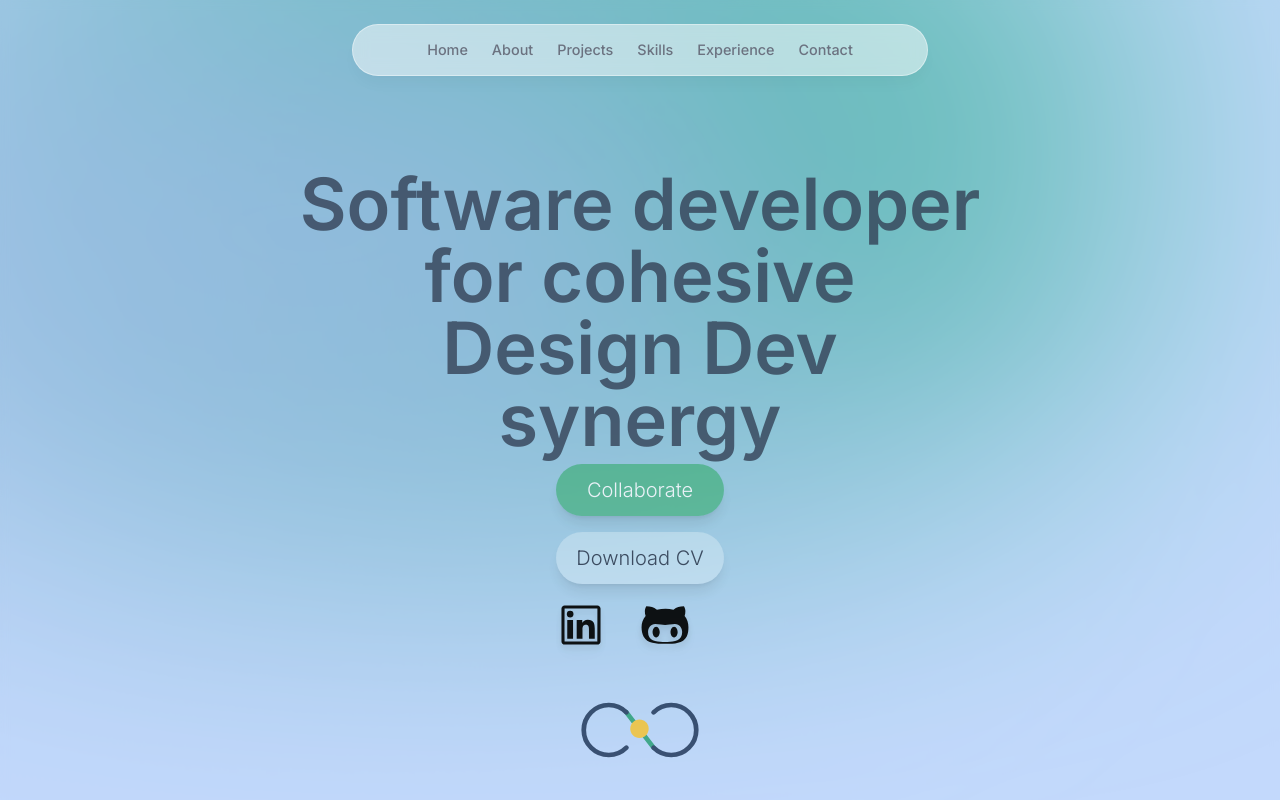
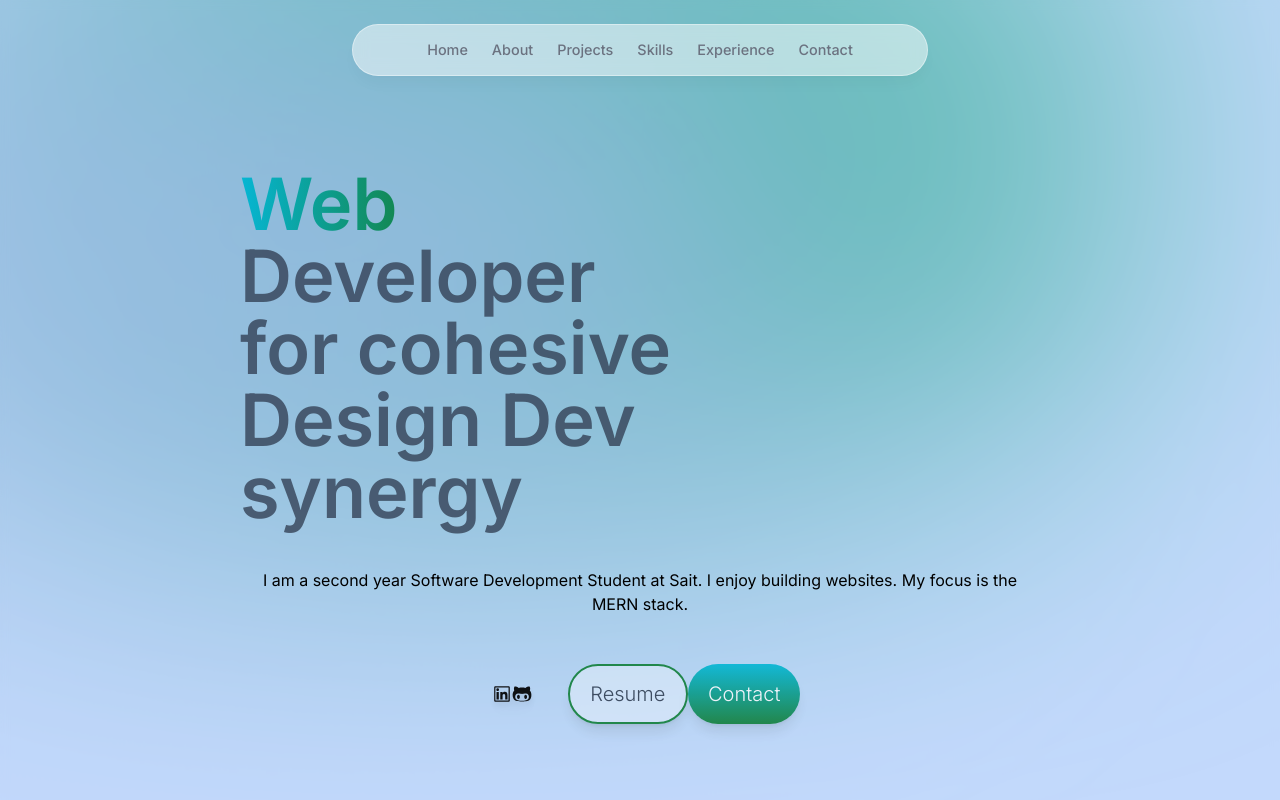
Before and after one commit to romylomy/jerome-corpuz-portfolio, a Next.js app: page / in a window 1280 px wide. Shown: the top 800 px of the page. Built offline with nearby package versions, Linux system fonts and the light colour scheme.

Commit message:
final layout

```diff
--- a/components/intro.tsx
+++ b/components/intro.tsx
@@ -8,6 +8,8 @@ import { FaGithubAlt } from 'react-icons/fa';
 import { AiOutlineLinkedin } from 'react-icons/ai';
 import animationData from '@/app/animationData.json'
 import animation from '@/app/animation.json'
+import { TypeAnimation } from 'react-type-animation';
+
 
 
 
@@ -18,47 +20,82 @@ export default function Intro() {
     initial={{ opacity: 0}}
     animate={{ opacity: 1}}
     transition={{ duration: 1.0 }}
-      className=' grid grid-cols-1 bg-opacity-30 pt-40  rounded-lg  font-gothic   '>
+      className=' pb-10 md:mx-0 grid grid-cols-1  justify-center bg-opacity-30 pt-20 md:pt-40  rounded-lg  font-gothic   '>
 
-      <div className='text-center rounded-lg  '>
-        <h1 className=' text-5xl   font-semibold  text-slate-700  text-opacity-80 md:text-5xl lg:text-7xl lg:w-full '>
-          Software developer <br/> for cohesive <br/> Design  Dev <br/> synergy
+      <div className='  '>
+
+
+
+      <h1 className=' mt-[50px] md:mt-0   text-5xl   font-semibold  text-slate-700  text-opacity-80 md:text-5xl lg:text-7xl lg:w-full '>
+
+        <TypeAnimation
+            sequence={[
+              // Same substring at the start will only be typed out once, initially
+              'Software',
+              1000,
+              'Web',
+              1000
+
+            ]}
+            wrapper="span"
+            speed={50}
+            style={{ fontSize: '1em', display: 'inline-block' }}
+            className='bg-clip-text text-transparent bg-gradient-to-r from-cyan-500 to-green-700'
+            repeat={Infinity}
+            />
+
+          <span> <br/> Developer  <br/> for cohesive <br/> Design  Dev <br/> synergy </span>
+
+
         </h1>
+
+        <p className=" md:text-center py-10  ">I am a second year Software Development Student at Sait. I enjoy building websites. My focus is the MERN stack.     </p>
 
 
 
       </div>
-      <div className='py-2 border-b-2 border-slate-700 sm:hidden '></div>
+      <div className='md:py-2 md:border-b-2 border-slate-700 hidden '></div>
 
 
       <motion.div
           initial={{ opacity: 0}}
           animate={{ opacity: 1}}
           transition={{ duration: 1.0 }}
-          className='  text-center'>
+          className=' text-center'>
 
            <motion.div
               initial={{ opacity: 0}}
               animate={{ opacity: 1}}
               transition={{ duration: 7.5 }}
-              className='pt-2 grid grids-cols-2 justify-center align-center px-10 md:justify-center gap-4 '>
+              className='pt-2 flex px-10 justify-center gap-4 '>
 
-                <button className='py-3 px-5 shadow-lg bg-green-600 backdrop-blur-md bg-opacity-50 font-light text-slate-100 text-xl rounded-full '>
-                  Collaborate
-                  </button>
+               <div className="grid grid-cols-2">
 
-                <button className='py-3 px-5 shadow-lg bg-slate-50 backdrop-blur-md bg-opacity-30 font-light text-slate-700 text-xl rounded-full '>
-                  Download CV
-                  </button>
+
+                    <button className='px-2  md:py-3 md:px-5 border-2 border-green-700 shadow-lg bg-slate-50 bg-opacity-40 backdrop-blur-md font-light text-slate-700 text-sm md:text-xl rounded-full '>
+                      Resume
+                      </button>
+                      <button className='mr-2   py-2 px-3 md:py-3 md:px-5 shadow-lg bg-gradient-to-b from-cyan-500 to-green-700  backdrop-blur-md font-light text-slate-100 text-md md:text-xl rounded-full '>
+                      Contact
+                      </button>
+
+               </div>
+
+
+                    <div className=' order-first drop-shadow-lg flex justify-center p-5  '>
+                            <a href='https://www.linkedin.com/in/jeromecorpuz/'><AiOutlineLinkedin size={20}/></a>
+                            <a href='https://www.linkedin.com/in/jeromecorpuz/'><FaGithubAlt size={20}/></a>
+
+
+                </div>
 
 
 
-                <div className='drop-shadow-lg grid grid-cols-2  '>
-                            <a href='https://www.linkedin.com/in/jeromecorpuz/'><AiOutlineLinkedin size={50}/></a>
-                            <a href='https://www.linkedin.com/in/jeromecorpuz/'><FaGithubAlt size={50}/></a>
 
 
-                </div>
+
+
+
 
 
 
@@ -69,17 +106,9 @@ export default function Intro() {
 
       </motion.div>
 
-      <motion.div
-            initial={{ y: -400, opacity: 0 }}
-            animate={{ y: 0, opacity: 1 }}
-            transition={{ duration: .5 }}
-            className=' py-0 align-center sm:px-40 md:px-50 lg:px-80 xl:px-100'>
-
-              <Lottie className="opacity-70  " animationData={animationData}/>
 
 
 
-      </motion.div>
 
 
 
```
